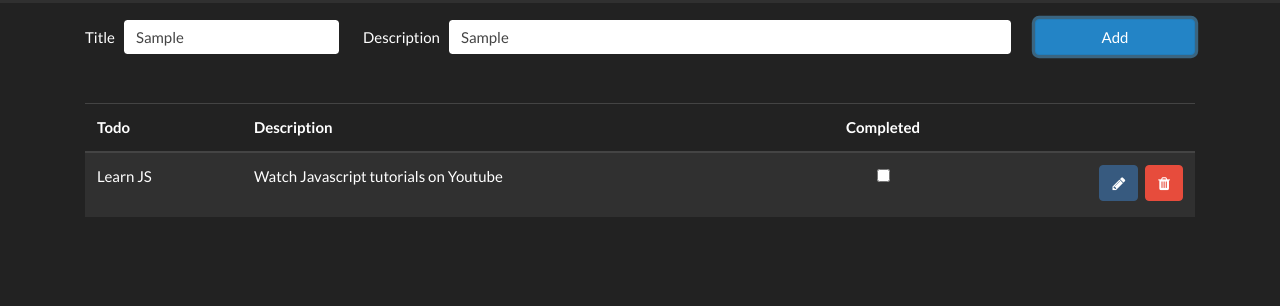
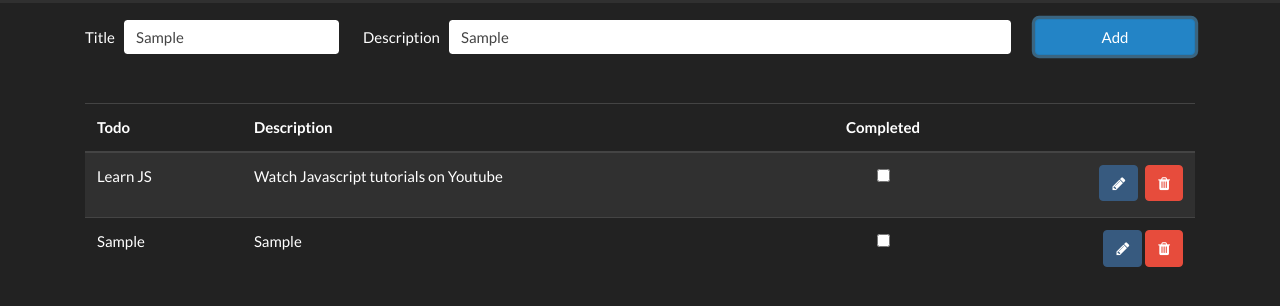
Before and after one commit to william310391/curso_javascript, a plain HTML site: page index.html in a window 1280 px wide. Both pictures are taken after typing "Sample", "Sample" into the empty fields and a click on the button "Add". Shown: the part 68-374 px from the top of the page. Drawn offline with nearby package versions, Linux system fonts and the light colour scheme.

Commit message:
subir cambios

```diff
--- a/index.html
+++ b/index.html
@@ -1,35 +1,24 @@
 <!DOCTYPE html>
 <html lang="en">
+
 <head>
   <meta charset="UTF-8" />
   <meta http-equiv="X-UA-Compatible" content="IE=edge" />
   <meta name="viewport" content="width=device-width, initial-scale=1.0" />
   <!-- Fontawesome -->
-  <link
-    href="https://stackpath.bootstrapcdn.com/font-awesome/4.7.0/css/font-awesome.min.css"
-    rel="stylesheet"
-  />
+  <link href="https://stackpath.bootstrapcdn.com/font-awesome/4.7.0/css/font-awesome.min.css" rel="stylesheet" />
   <!-- Bootswatch Darkly Theme -->
-  <link
-    href="https://stackpath.bootstrapcdn.com/bootswatch/4.5.2/darkly/bootstrap.min.css"
-    rel="stylesheet"
-  />
+  <link href="https://stackpath.bootstrapcdn.com/bootswatch/4.5.2/darkly/bootstrap.min.css" rel="stylesheet" />
   <title>JS Todo List</title>
 </head>
+
 <body>
   <!-- Navbar -->
 
   <nav class="navbar navbar-expand-lg navbar-dark bg-dark">
     <a class="navbar-brand" href="#">JS Todo List</a>
-    <button
-      class="navbar-toggler"
-      type="button"
-      data-toggle="collapse"
-      data-target="#navbarSupportedContent"
-      aria-controls="navbarSupportedContent"
-      aria-expanded="false"
-      aria-label="Toggle navigation"
-    >
+    <button class="navbar-toggler" type="button" data-toggle="collapse" data-target="#navbarSupportedContent"
+      aria-controls="navbarSupportedContent" aria-expanded="false" aria-label="Toggle navigation">
       <span class="navbar-toggler-icon"></span>
     </button>
 
@@ -145,21 +134,11 @@
           <div class="row">
             <div class="col-sm-3 d-sm-flex align-items-center">
               <label class="m-sm-0">Title</label>
-              <input
-                type="text"
-                id="title"
-                class="form-control ml-sm-2"
-                placeholder="Learn JS"
-              >
+              <input type="text" id="title" class="form-control ml-sm-2" placeholder="Learn JS">
             </div>
             <div class="px-sm-2 col-sm-7 d-sm-flex align-items-center mt-2 mt-sm-0">
               <label class="m-sm-0">Description</label>
-              <input
-                type="text"
-                id="description"
-                class="form-control ml-sm-2"
-                placeholder="Watch JS Tutorials"
-              >
+              <input type="text" id="description" class="form-control ml-sm-2" placeholder="Watch JS Tutorials">
             </div>
             <div class="col-sm-2 d-sm-flex justify-content-end mt-4 mt-sm-0">
               <button type="button" class="btn btn-info btn-block" id="add">
@@ -213,13 +192,11 @@
   </main>
 
   <!-- JQuery -->
-  <script
-    src="https://code.jquery.com/jquery-3.5.1.slim.min.js"
-    integrity="sha256-4+XzXVhsDmqanXGHaHvgh1gMQKX40OUvDEBTu8JcmNs="
-    crossorigin="anonymous"
-  ></script>
+  <script src="https://code.jquery.com/jquery-3.5.1.slim.min.js"
+    integrity="sha256-4+XzXVhsDmqanXGHaHvgh1gMQKX40OUvDEBTu8JcmNs=" crossorigin="anonymous"></script>
   <!-- Bootstrap -->
   <script src="https://stackpath.bootstrapcdn.com/bootstrap/4.5.2/js/bootstrap.bundle.min.js"></script>
   <!-- JS Code -->
+  <script src="./index.js"></script>
 </body>
 </html>
--- a/index.js
+++ b/index.js
@@ -1 +1,57 @@
-console.log('aaaa');
+document.addEventListener('DOMContentLoaded', function () {
+    const btn = document.getElementById('add');
+    const title = document.getElementById('title');
+    const description = document.getElementById('description');
+    const table = document.getElementById('table');
+    const alert = document.getElementById('alert');
+
+
+    function removeTodo(index) {
+        table.deleteRow(index);
+    }
+
+
+
+    function addTodo() {
+        if (title.value === '' || description.value === '') {
+            alert.classList.remove('d-none');
+            alert.innerHTML = 'campos requeridos';
+            return;
+        }
+        alert.classList.add('d-none');
+        const row = table.insertRow();
+        row.innerHTML = `
+        <td>${title.value}</td>
+        <td>${description.value}</td>
+        <td class="text-center">
+        <input type="checkbox">
+        </td>
+        <td class="text-right">
+            <button class="btn btn-primary mb-1">
+            <i class="fa fa-pencil"></i>
+            </button>
+        </td>
+        `;
+        const removeBtn= document.createElement('button');
+        removeBtn.classList.add('btn','btn-danger','mb-1');
+        removeBtn.innerHTML='<i class="fa fa-trash"></i>';
+        row.children[3].appendChild(removeBtn)
+
+
+
+
+        removeBtn.onclick = function (e) {
+
+            const index = $(this).closest('tr').index() + 1;
+            removeTodo(index);
+           // $(this).closest('tr').remove();
+            //console.log($(this).closest('tr').index());
+           // removeTodo();
+
+
+        }
+
+
+    };
+    btn.onclick = addTodo;
+});
```
